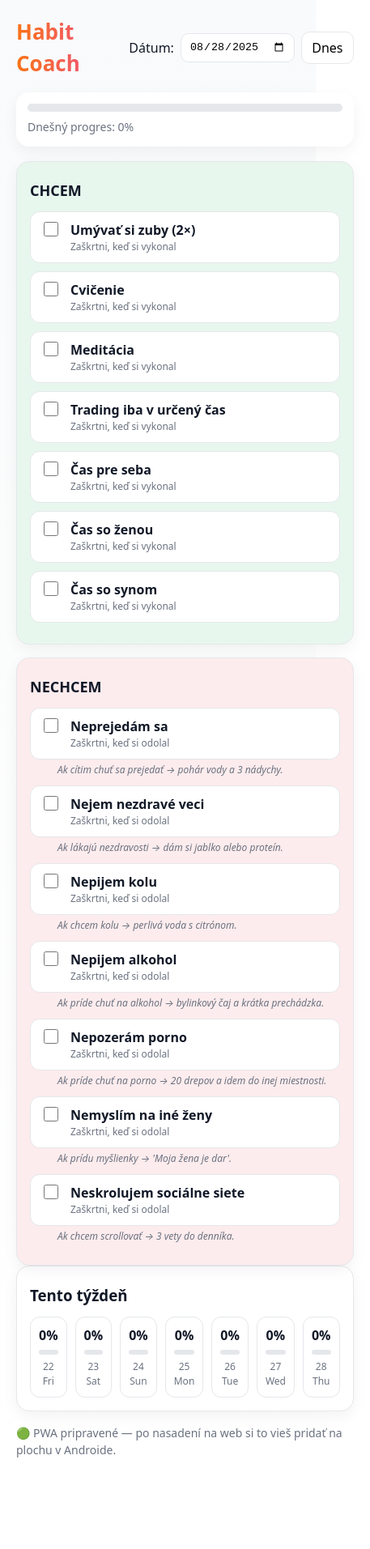
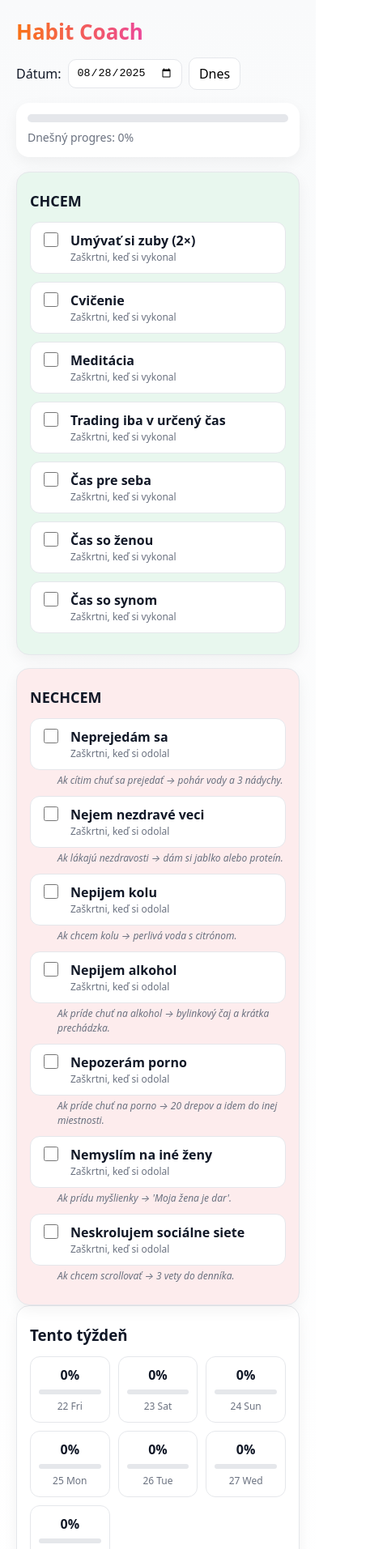
Before and after one commit to debnaro/habit-coach, a React (Vite) app: page / in a window 390 px wide. Shown: the top 1913 px of the page at 81% size, 457 px wide, since content can reach past the window. Before the commit the page ends 1841 px from the top, so only its background shows below. Built offline with nearby package versions, Linux system fonts and the light colour scheme.

Commit message:
Fix mobile layout and overflow

```diff
--- a/src/App.css
+++ b/src/App.css
@@ -7,6 +7,15 @@
   --border: #e5e7eb;
   --accent: #10b981;
 }
+
+/* fix horizontálneho scrollovania */
+html, body, #root {
+  width: 100%;
+  max-width: 100%;
+  overflow-x: hidden;
+}
+.wrap { overflow-x: hidden; }
+img, svg { max-width: 100%; height: auto; }
 
 * { box-sizing: border-box; }
 
@@ -29,6 +38,7 @@ body {
   align-items: center;
   justify-content: space-between;
   margin-bottom: 16px;
+  flex-wrap: wrap; /* umožní zalomenie na mobile */
 }
 
 .brand {
@@ -44,12 +54,14 @@ body {
   display: flex;
   gap: 8px;
   align-items: center;
+  flex-wrap: wrap;
 }
 
 .controls input[type="date"] {
   padding: 8px 10px;
   border: 1px solid var(--border);
   border-radius: 10px;
+  max-width: 180px; /* fix aby nepretláčalo */
 }
 
 .controls button {
@@ -103,6 +115,7 @@ body {
   padding: 16px;
   box-shadow: 0 6px 18px rgba(0,0,0,0.05);
   border: 1px solid var(--border);
+  overflow: hidden; /* fix overflow tieňov a obsahu */
 }
 
 .card.green { background: var(--green); }
@@ -142,9 +155,11 @@ body {
 }
 
 .weekly h3 { margin: 6px 0 12px; }
+
+/* fix weekly grid aby sa prispôsobil mobilu */
 .weekGrid {
   display: grid;
-  grid-template-columns: repeat(7, 1fr);
+  grid-template-columns: repeat(auto-fit, minmax(90px, 1fr));
   gap: 10px;
 }
 .dayCard {
@@ -153,6 +168,7 @@ body {
   border-radius: 12px;
   padding: 10px;
   text-align: center;
+  min-width: 0;
 }
 .dayPct { font-weight: 700; }
 .miniBar {
```
